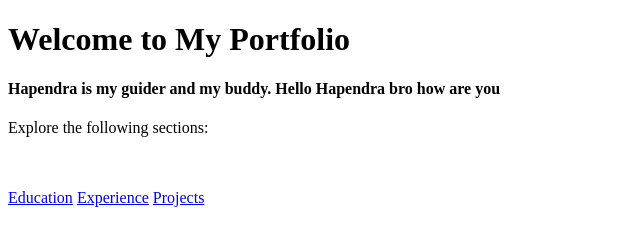
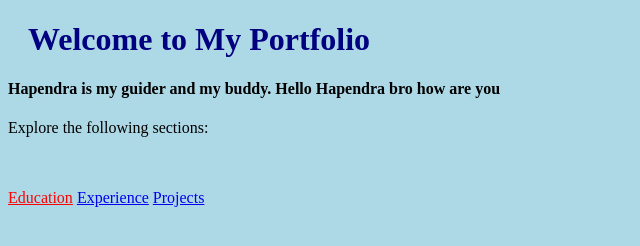
Before and after one commit to TriptiSaini16/FirstRepo, a plain HTML site: page Index.html in a window 1280 px wide. Shown: the whole page, without its empty margins (0-640 px from the left). Drawn offline with Linux system fonts and the light colour scheme.

Commit message:
added css

```diff
--- a/Index.html
+++ b/Index.html
@@ -4,14 +4,16 @@
     <meta charset="UTF-8">
     <meta name="viewport" content="width=device-width, initial-scale=1.0">
     <title>My Portfolio</title>
+
+<link rel="stylesheet" href="my.css">
 </head>
 <body>
         <h1>Welcome to My Portfolio</h1>
         <h4> Hapendra is my guider and my buddy. Hello Hapendra bro how are you</h4>
-    <p>Explore the following sections:</p>
+    <p id="para">Explore the following sections:</p>
     <br>
     <br>
-     <a href="education.html">Education</a>
+     <a href="education.html"   style="color:red;">Education</a>
     <a href="experience.html">Experience</a>
     <a href="projects.html">Projects</a>
 
--- /dev/null
+++ b/my.css
@@ -0,0 +1,8 @@
+body {
+  background-color: lightblue;
+}
+
+h1 {
+  color: navy;
+  margin-left: 20px;
+}
```
Also changed, not shown: list.html (+1 -0 lines).
